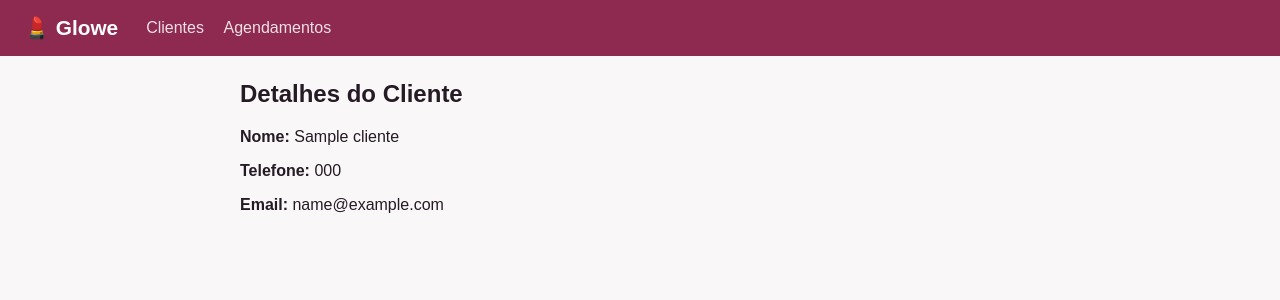
After one commit to luizeduardoritter1/glowe, a Django app: template backend/core/templates/core/detalhe_cliente.html in a window 1280 px wide. The commit adds this page. Shown: the top 300 px of the page. Run offline with Django 5.2, Linux system fonts and the light colour scheme; the template is opened without the code that fills it: most values are stand-ins (such as "Sample title", 1, 10 or a date in 2020).

Commit message:
feat: adiciona pagina detalhe do cliente

```diff
--- /dev/null
+++ b/backend/core/templates/core/detalhe_cliente.html
@@ -0,0 +1,10 @@
+{% extends 'core/base.html' %}
+
+{% block titulo %}Detalhes do Cliente — Glowe{% endblock %}
+
+{% block conteudo %}
+    <h2>Detalhes do Cliente</h2>
+    <p><strong>Nome:</strong> {{ cliente.nome }}</p>
+    <p><strong>Telefone:</strong> {{ cliente.telefone }}</p>
+    <p><strong>Email:</strong> {{ cliente.email }}</p>
+{% endblock %}
--- a/backend/core/templates/core/lista_clientes.html
+++ b/backend/core/templates/core/lista_clientes.html
@@ -6,7 +6,7 @@
     <h2>Clientes</h2>
     <ul>
         {% for cliente in clientes %}
-            <li>{{ cliente.nome }} — {{ cliente.telefone }} — {{ cliente.email }}</li>
+            <li><a href="{% url 'detalhe_cliente' cliente.id %}">{{ cliente.nome }}</a></li>
         {% empty %}
             <li>Nenhum cliente cadastrado ainda.</li>
         {% endfor %}
--- a/backend/core/urls.py
+++ b/backend/core/urls.py
@@ -3,5 +3,6 @@ from . import views
 
 urlpatterns = [
     path('clientes/', views.lista_clientes, name='lista_clientes'),
+    path('clientes/<int:id>/', views.detalhe_cliente, name='detalhe_cliente'),
     path('agendamentos/', views.lista_agendamentos, name='lista_agendamentos')
 ]
--- a/backend/core/views.py
+++ b/backend/core/views.py
@@ -1,10 +1,14 @@
-from django.shortcuts import render
+from django.shortcuts import render, get_object_or_404
 from .models import Cliente, Agendamento
 
 def lista_clientes(request):
     clientes = Cliente.objects.all()
     return render(request, 'core/lista_clientes.html', {'clientes': clientes})
 
+def detalhe_cliente(request, id):
+    cliente = get_object_or_404(Cliente, id=id)
+    return render(request, 'core/detalhe_cliente.html', {'cliente': cliente})
+
 def lista_agendamentos(request):
     agendamentos = Agendamento.objects.all()
     return render(request, 'core/lista_agendamentos.html', {'agendamentos': agendamentos})
```
